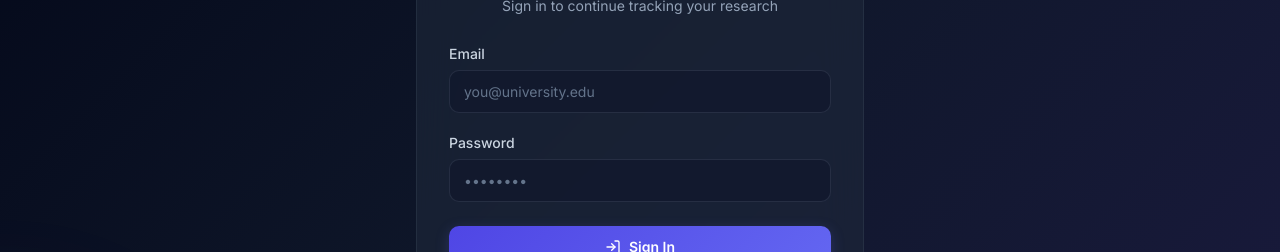
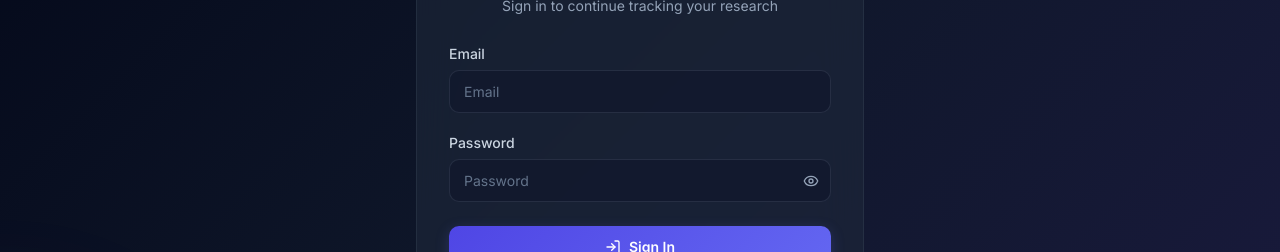
Before and after one commit to Danyaal-02/Research-Paper-Reading-Tracker, a React (Vite) app in the folder frontend/: page /login in a window 1280 px wide. Shown: the part 307-559 px from the top of the page. Built offline with nearby package versions, Linux system fonts and the light colour scheme; no server answers.

Commit message:
fix: field placeholders

```diff
--- a/frontend/src/components/ui/Input.tsx
+++ b/frontend/src/components/ui/Input.tsx
@@ -1,4 +1,5 @@
-import { forwardRef, InputHTMLAttributes } from "react";
+import { forwardRef, InputHTMLAttributes, useState } from "react";
+import { Eye, EyeOff } from "lucide-react";
 
 interface InputProps extends InputHTMLAttributes<HTMLInputElement> {
   label?: string;
@@ -6,7 +7,11 @@ interface InputProps extends InputHTMLAttributes<HTMLInputElement> {
 }
 
 const Input = forwardRef<HTMLInputElement, InputProps>(
-  ({ label, error, id, className = "", ...props }, ref) => {
+  ({ label, error, id, className = "", type, ...props }, ref) => {
+    const [showPassword, setShowPassword] = useState(false);
+    const isPassword = type === "password";
+    const inputType = isPassword ? (showPassword ? "text" : "password") : type;
+
     return (
       <div className="flex flex-col gap-1.5">
         {label && (
@@ -14,16 +19,28 @@ const Input = forwardRef<HTMLInputElement, InputProps>(
             {label}
           </label>
         )}
+        <div className="relative">
           <input
             ref={ref}
             id={id}
+            type={inputType}
             className={`input-base ${
               error
                 ? "border-accent-crimson/50 focus:border-accent-crimson focus:shadow-[0_0_0_3px_rgba(220,38,38,0.15)]"
                 : ""
-          } ${className}`}
+            } ${isPassword ? "pr-10" : ""} ${className}`}
             {...props}
           />
+          {isPassword && (
+            <button
+              type="button"
+              onClick={() => setShowPassword(!showPassword)}
+              className="absolute right-3 top-1/2 -translate-y-1/2 text-surface-400 hover:text-surface-200 transition-colors focus:outline-none cursor-pointer"
+            >
+              {showPassword ? <EyeOff size={16} /> : <Eye size={16} />}
+            </button>
+          )}
+        </div>
         {error && (
           <p className="text-xs text-accent-crimson mt-0.5">{error}</p>
         )}
--- a/frontend/src/constants/messages.ts
+++ b/frontend/src/constants/messages.ts
@@ -1,8 +1,8 @@
 export const AUTH_MESSAGES = {
   WELCOME_BACK: "Welcome Back",
   SIGN_IN_SUBTITLE: "Sign in to continue tracking your research",
-  EMAIL_PLACEHOLDER: "you@university.edu",
-  PASSWORD_PLACEHOLDER: "••••••••",
+  EMAIL_PLACEHOLDER: "Email",
+  PASSWORD_PLACEHOLDER: "Password",
   LOGIN_SUCCESS: "Welcome back!",
   LOGIN_ERROR: "Login failed. Please try again.",
   SIGNUP_SUCCESS: "Account created successfully!",
--- a/frontend/src/features/papers/components/AddPaperModal.tsx
+++ b/frontend/src/features/papers/components/AddPaperModal.tsx
@@ -62,7 +62,7 @@ const AddPaperModal: React.FC<AddPaperModalProps> = ({ isOpen, onClose }) => {
         <Input
           id="paper-title"
           label="Paper Title"
-          placeholder="e.g. Attention Is All You Need"
+          placeholder="Title"
           error={errors.title?.message}
           {...register("title")}
         />
@@ -70,7 +70,7 @@ const AddPaperModal: React.FC<AddPaperModalProps> = ({ isOpen, onClose }) => {
         <Input
           id="paper-author"
           label="First Author Name"
-          placeholder="e.g. Ashish Vaswani"
+          placeholder="Name"
           error={errors.firstAuthor?.message}
           {...register("firstAuthor")}
         />
--- a/frontend/src/features/papers/components/PaperLibraryScreen.tsx
+++ b/frontend/src/features/papers/components/PaperLibraryScreen.tsx
@@ -47,7 +47,7 @@ const PaperLibraryScreen = () => {
               <div className="relative flex-1 md:w-64">
                 <input
                   type="text"
-                  placeholder="Search papers..."
+                  placeholder="Search"
                   className="input-base pl-9! w-full"
                   value={searchInput}
                   onChange={(e) => setSearchInput(e.target.value)}
```
Lines whose indentation alone changed are shown as unchanged.
